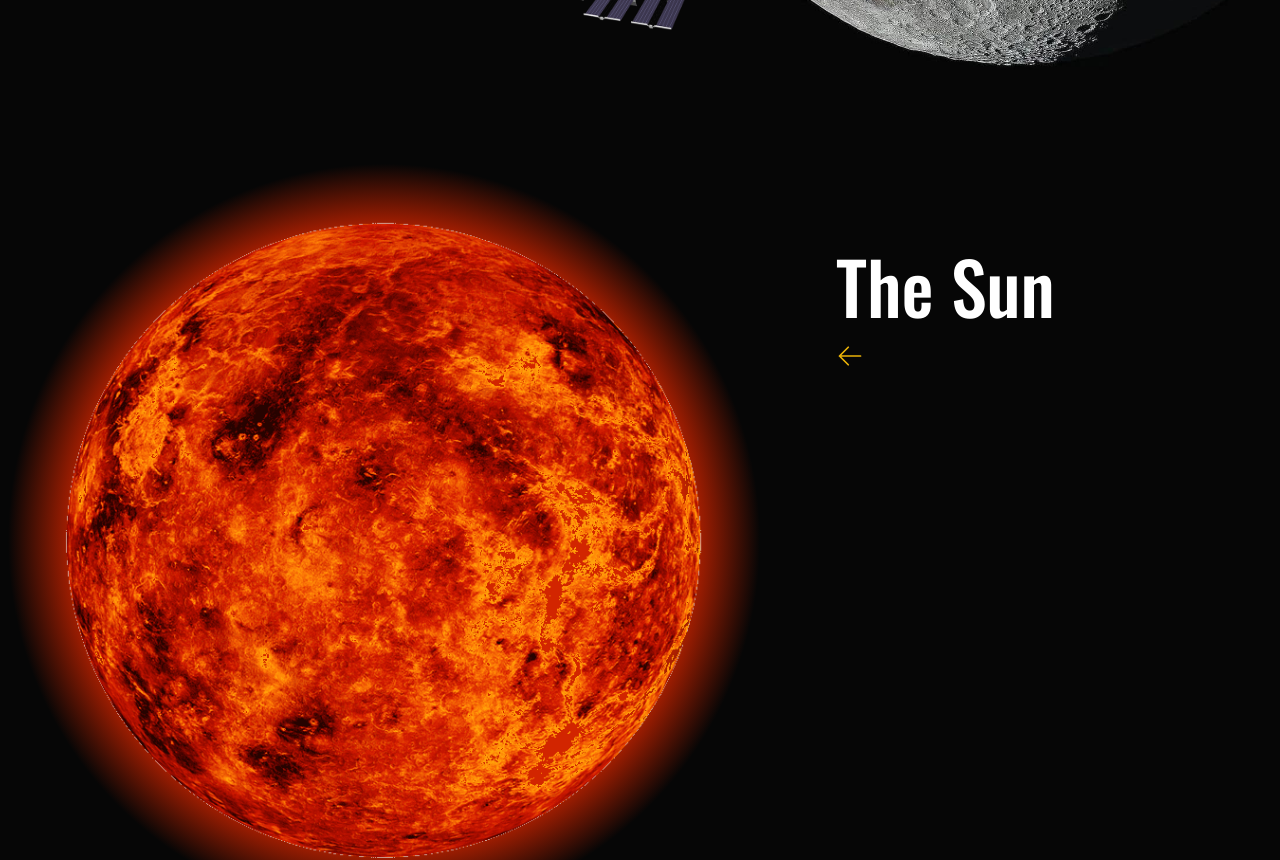
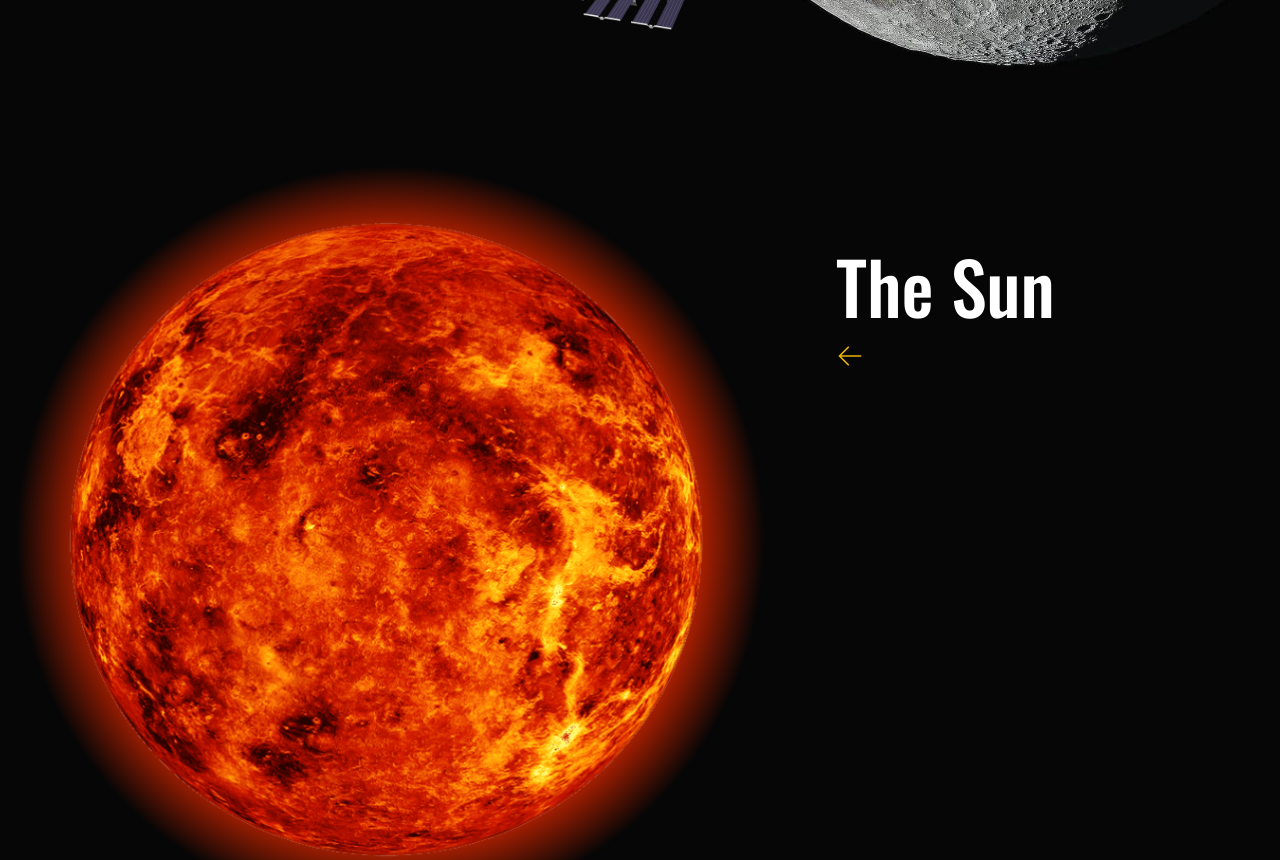
Before and after one commit to DenysKors/AboveTheSky_PetProject, a React (Vite) app: page / in a window 1280 px wide. Shown: the part 700-1560 px from the top of the page. Built offline with nearby package versions, Linux system fonts and the light colour scheme.

Commit message:
Sun image replace

```diff
--- a/src/components/SunSection.jsx
+++ b/src/components/SunSection.jsx
@@ -8,7 +8,7 @@ function SunSection() {
       id="sun"
       className="relative w-full h-[420px] md:h-[680px] lg:h-[840px] bg-herobg"
     >
-      <div className="relative h-full max-w-[1335px] bg-[radial-gradient(circle_at_30%_50%,rgba(210,37,0,1.0)_0%,rgba(210,37,0,1.0)_30%,rgb(6,6,6)_38%)]">
+      <div className="relative h-full max-w-[1335px] bg-[radial-gradient(circle_at_30.5%_50%,rgba(210,37,0,1.0)_0%,rgba(210,37,0,1.0)_30%,rgb(6,6,6)_38%)]">
         <div className="absolute z-0 top-[50%] left-[5%] translate-y-[-50%] w-[calc(100vw-50%)]">
           <img src={Sun} alt="sun" />
         </div>
```
Also changed, not shown: src/assets/images/sun.png.
